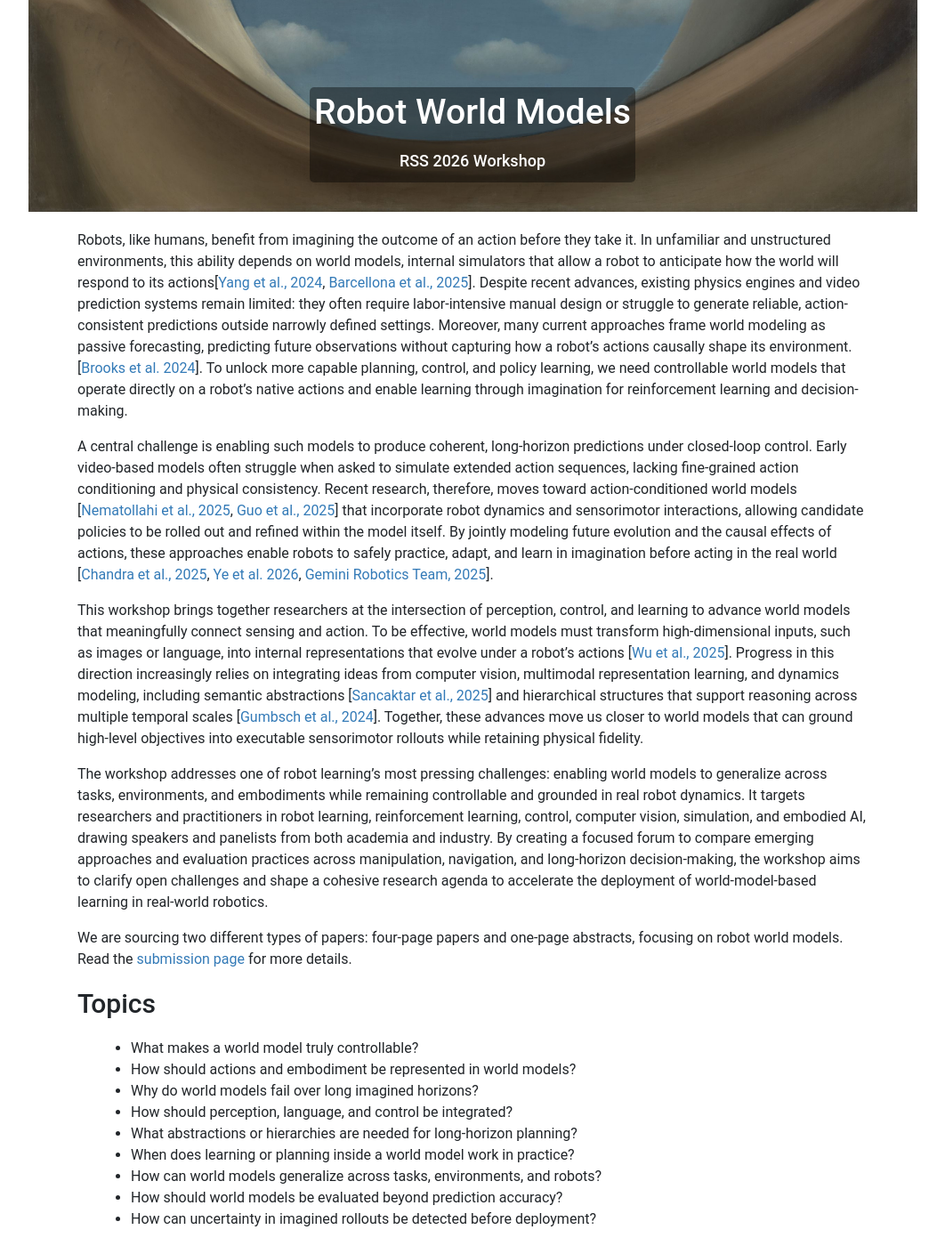
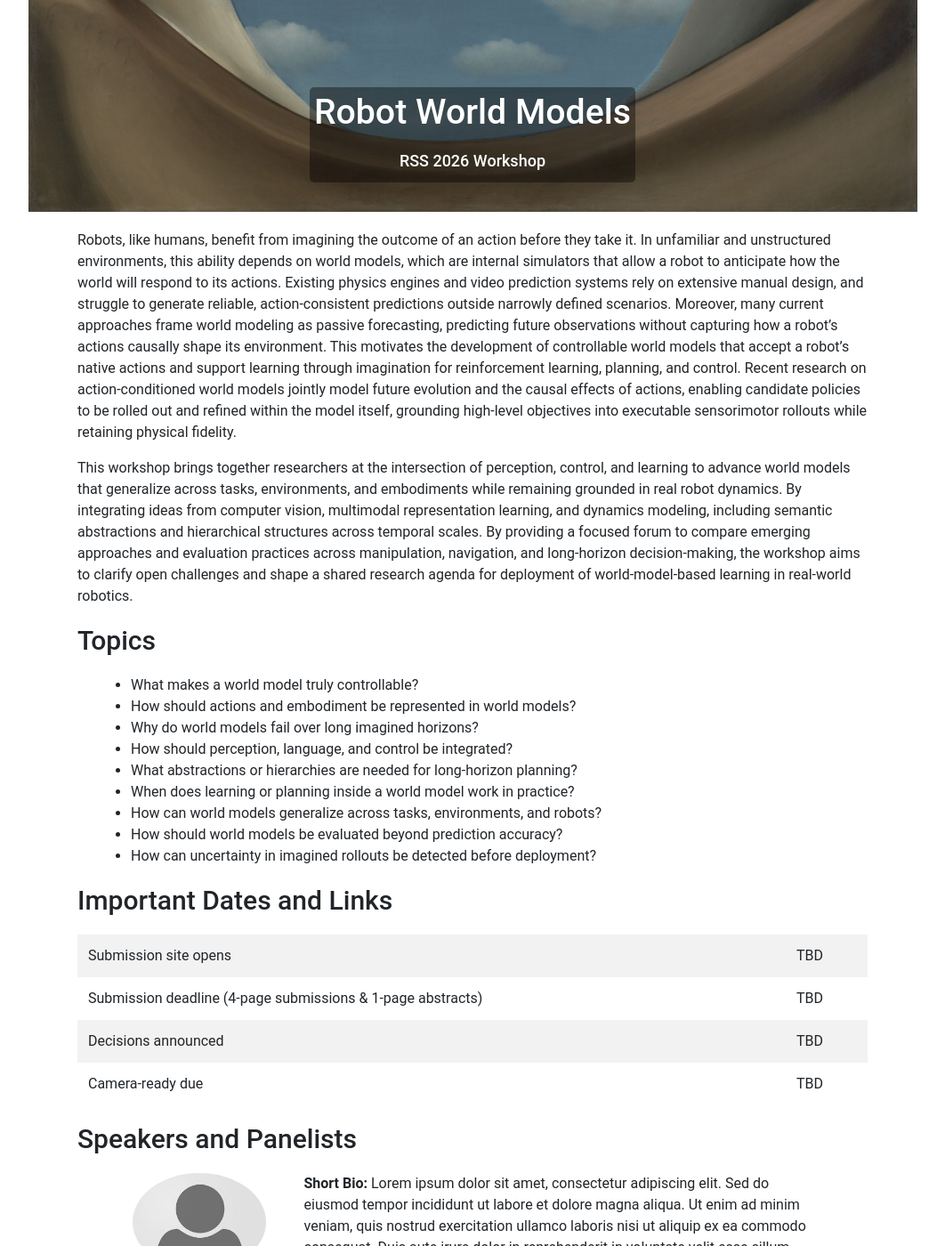
Before and after one commit to robot-worldmodels/robot-worldmodels.github.io, a Jekyll site: the page built from index.html, in a window 1280 px wide and 1400 px high, scrolled down 496 px. Shown: the whole window at 89% size, without its empty margins (109-1171 px from the left). Built offline with Jekyll 4.4.1, drawn with Linux system fonts in a browser that asks for light colours; nearby versions of some CDN libraries.

Commit message:
shorter index.html

```diff
--- a/index.html
+++ b/index.html
@@ -13,20 +13,10 @@ layout: coverpage
 <div class="row main-content">
   <div class="break"></div>
   <p>
-    Robots, like humans, benefit from imagining the outcome of an action before they take it. In unfamiliar and unstructured environments, this ability depends on world models, internal simulators that allow a robot to anticipate how the world will respond to its actions[<a href="https://arxiv.org/abs/2310.06114">Yang et al., 2024</a>, <a href="https://arxiv.org/abs/2412.14957">Barcellona et al., 2025</a>]. Despite recent advances, existing physics engines and video prediction systems remain limited: they often require labor-intensive manual design or struggle to generate reliable, action-consistent predictions outside narrowly defined settings. Moreover, many current approaches frame world modeling as passive forecasting, predicting future observations without capturing how a robot’s actions causally shape its environment. [<a href="https://openai.com/index/video-generation-models-as-world-simulators/">Brooks et al. 2024</a>]. To unlock more capable planning, control, and policy learning, we need controllable world models that operate directly on a robot’s native actions and enable learning through imagination for reinforcement learning and decision-making.
+    Robots, like humans, benefit from imagining the outcome of an action before they take it. In unfamiliar and unstructured environments, this ability depends on world models, which are internal simulators that allow a robot to anticipate how the world will respond to its actions. Existing physics engines and video prediction systems rely on extensive manual design, and struggle to generate reliable, action-consistent predictions outside narrowly defined scenarios. Moreover, many current approaches frame world modeling as passive forecasting, predicting future observations without capturing how a robot’s actions causally shape its environment. This motivates the development of controllable world models that accept a robot’s native actions and support learning through imagination for reinforcement learning, planning, and control. Recent research on action-conditioned world models jointly model future evolution and the causal effects of actions, enabling candidate policies to be rolled out and refined within the model itself, grounding high-level objectives into executable sensorimotor rollouts while retaining physical fidelity.
   </p>
   <p>
-    A central challenge is enabling such models to produce coherent, long-horizon predictions under closed-loop control. Early video-based models often struggle when asked to simulate extended action sequences, lacking fine-grained action conditioning and physical consistency. Recent research, therefore, moves toward action-conditioned world models [<a href="https://arxiv.org/abs/2503.10370">Nematollahi et al., 2025</a>, <a href="https://arxiv.org/abs/2510.10125">Guo et al., 2025</a>] that incorporate robot dynamics and sensorimotor interactions, allowing candidate policies to be rolled out and refined within the model itself. By jointly modeling future evolution and the causal effects of actions, these approaches enable robots to safely practice, adapt, and learn in imagination before acting in the real world [<a href="https://arxiv.org/abs/2508.03645">Chandra et al., 2025</a>, <a href="https://dreamzero0.github.io/">Ye et al. 2026</a>, <a href="https://arxiv.org/abs/2512.10675">Gemini Robotics Team, 2025</a>].
-  </p>
-  <p>
-    This workshop brings together researchers at the intersection of perception, control, and learning to advance world models that meaningfully connect sensing and action. To be effective, world models must transform high-dimensional inputs, such as images or language, into internal representations that evolve under a robot’s actions [<a href="https://arxiv.org/abs/2206.14176">Wu et al., 2025</a>]. Progress in this direction increasingly relies on integrating ideas from computer vision, multimodal representation learning, and dynamics modeling, including semantic abstractions [<a href="https://arxiv.org/abs/2503.01584">Sancaktar et al., 2025</a>] and hierarchical structures that support reasoning across multiple temporal scales [<a href="https://openreview.net/forum?id=TjCDNssXKU">Gumbsch et al., 2024</a>]. Together, these advances move us closer to world models that can ground high-level objectives into executable sensorimotor rollouts while retaining physical fidelity.
-    </p>
-    <p>
-    The workshop addresses one of robot learning’s most pressing challenges: enabling world models to generalize across tasks, environments, and embodiments while remaining controllable and grounded in real robot dynamics. It targets researchers and practitioners in robot learning, reinforcement learning, control, computer vision, simulation, and embodied AI, drawing speakers and panelists from both academia and industry. By creating a focused forum to compare emerging approaches and evaluation practices across manipulation, navigation, and long-horizon decision-making, the workshop aims to clarify open challenges and shape a cohesive research agenda to accelerate the deployment of world-model-based learning in real-world robotics.
-  </p>
-  <p>
-    We are sourcing two different types of papers: four-page papers and one-page abstracts, focusing on robot world
-    models. Read the <a href="submit.html">submission page</a> for more details.
+    This workshop brings together researchers at the intersection of perception, control, and learning to advance world models that generalize across tasks, environments, and embodiments while remaining grounded in real robot dynamics. By integrating ideas from computer vision, multimodal representation learning, and dynamics modeling, including semantic abstractions and hierarchical structures across temporal scales. By providing a focused forum to compare emerging approaches and evaluation practices across manipulation, navigation, and long-horizon decision-making, the workshop aims to clarify open challenges and shape a shared research agenda for deployment of world-model-based learning in real-world robotics.
   </p>
 </div>
 
```
Also changed, not shown: 3 other files.
